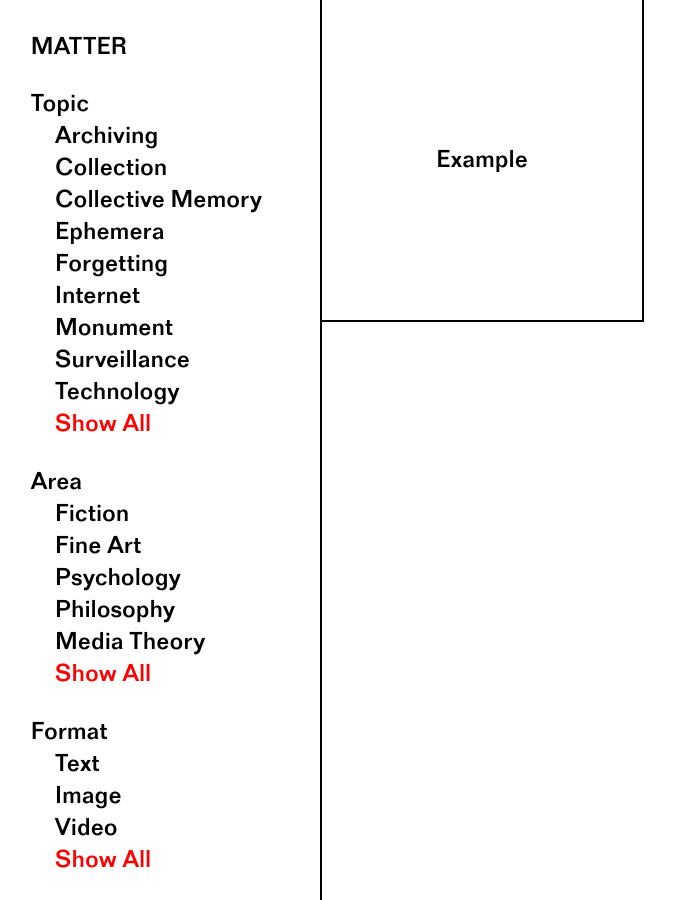
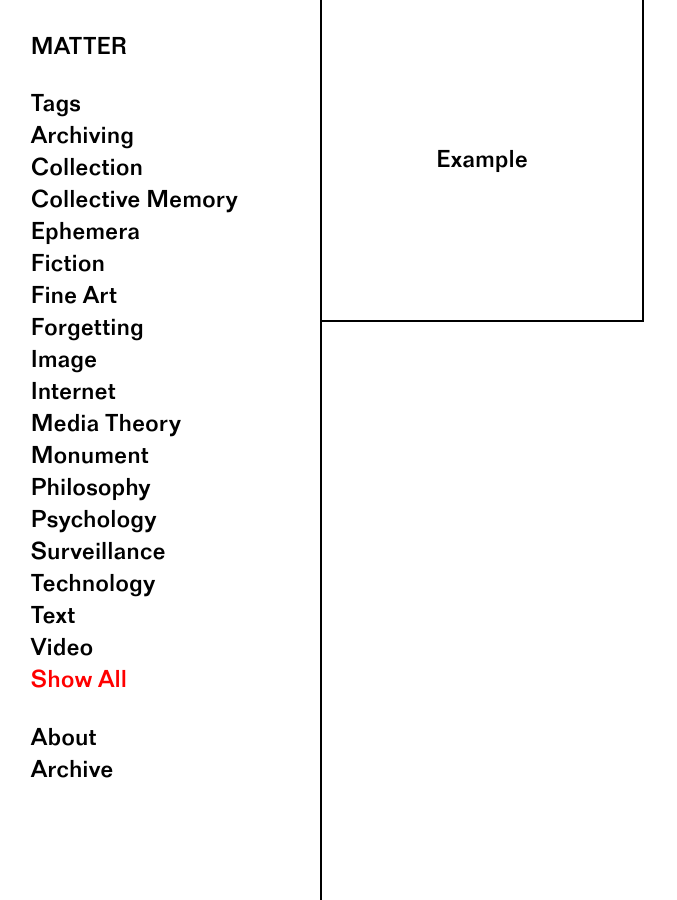
Before and after one commit to marcustyler-08/STUFF, a Jekyll site: the page built from index.html, in a window 1280 px wide. Shown: the whole page, without its empty margins (0-677 px from the left). Built offline with Jekyll 4.4.1, drawn with Linux system fonts in a browser that asks for light colours.

Commit message:
Update sidebar.html

```diff
--- a/_includes/sidebar.html
+++ b/_includes/sidebar.html
@@ -1,36 +1,26 @@
 <div id="left">
   <p id="matter"><a href="{{ '/' | relative_url }}">MATTER</a></p>
 
-  <p>Topic</p>
-  <ul id="leftTopic">
-    <li><div class="archive key"></div><a data-tags="archive" href="#">Archiving</a></li>
-    <li><div class="collection key"></div><a data-tags="collection" href="#">Collection</a></li>
-    <li><div class="collective-memory key"></div><a data-tags="collective-memory" href="#">Collective Memory</a></li>
-    <li><div class="ephemera key"></div><a data-tags="ephemera" href="#">Ephemera</a></li>
-    <li><div class="forgetting key"></div><a data-tags="forgetting" href="#">Forgetting</a></li>
-    <li><div class="internet key"></div><a data-tags="internet" href="#">Internet</a></li>
-    <li><div class="monument key"></div><a data-tags="monument" href="#">Monument</a></li>
-    <li><div class="surveillance key"></div><a data-tags="surveillance" href="#">Surveillance</a></li>
-    <li><div class="technology key"></div><a data-tags="technology" href="#">Technology</a></li>
-    <li><div class="key"></div><a class="red" href="#" data-tags="show-all">Show All</a></li>
-  </ul>
-
-  <p>Area</p>
-  <ul id="leftArea">
-    <li><div class="key fiction"></div><a data-tags="fiction" href="#">Fiction</a></li>
-    <li><div class="key fine-art"></div><a data-tags="fine-art" href="#">Fine Art</a></li>
-    <li><div class="key psychology"></div><a data-tags="psychology" href="#">Psychology</a></li>
-    <li><div class="key philosophy"></div><a data-tags="philosophy" href="#">Philosophy</a></li>
-    <li><div class="key media-theory"></div><a data-tags="media-theory" href="#">Media Theory</a></li>
-    <li><div class="key"></div><a class="red" href="#" data-tags="show-all">Show All</a></li>
-  </ul>
-
-  <p>Format</p>
-  <ul id="leftFormat">
-    <li><div class="key text"></div><a data-tags="text" href="#">Text</a></li>
-    <li><div class="key image"></div><a data-tags="image" href="#">Image</a></li>
-    <li><div class="key video_key"></div><a data-tags="video" href="#">Video</a></li>
-    <li><div class="key"></div><a class="red" href="#" data-tags="show-all">Show All</a></li>
+  <p>Tags</p>
+  <ul id="leftTags">
+    <li><a data-tags="archive" href="#">Archiving</a></li>
+    <li><a data-tags="collection" href="#">Collection</a></li>
+    <li><a data-tags="collective-memory" href="#">Collective Memory</a></li>
+    <li><a data-tags="ephemera" href="#">Ephemera</a></li>
+    <li><a data-tags="fiction" href="#">Fiction</a></li>
+    <li><a data-tags="fine-art" href="#">Fine Art</a></li>
+    <li><a data-tags="forgetting" href="#">Forgetting</a></li>
+    <li><a data-tags="image" href="#">Image</a></li>
+    <li><a data-tags="internet" href="#">Internet</a></li>
+    <li><a data-tags="media-theory" href="#">Media Theory</a></li>
+    <li><a data-tags="monument" href="#">Monument</a></li>
+    <li><a data-tags="philosophy" href="#">Philosophy</a></li>
+    <li><a data-tags="psychology" href="#">Psychology</a></li>
+    <li><a data-tags="surveillance" href="#">Surveillance</a></li>
+    <li><a data-tags="technology" href="#">Technology</a></li>
+    <li><a data-tags="text" href="#">Text</a></li>
+    <li><a data-tags="video" href="#">Video</a></li>
+    <li><a class="red" href="#" data-tags="show-all">Show All</a></li>
   </ul>
 
   <a id="about" href="{{ '/about' | relative_url }}">About</a><br>
```
